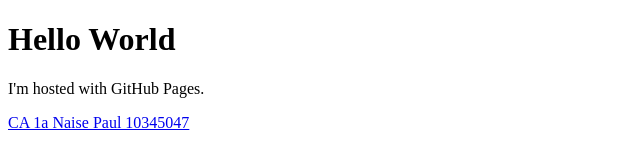
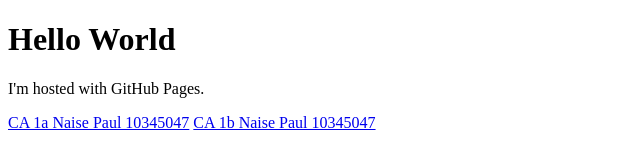
Before and after one commit to naisepaul/naisepaul.github.io, a plain HTML site: page index.html in a window 1280 px wide. Shown: the whole page, without its empty margins (0-640 px from the left). Drawn offline with Linux system fonts and the light colour scheme.

Commit message:
Update index.html

```diff
--- a/index.html
+++ b/index.html
@@ -4,5 +4,6 @@
  <h1>Hello World</h1>
  <p>I'm hosted with GitHub Pages.</p>
  <a href="https://nbviewer.jupyter.org/github/naisepaul/naisepaul.github.io/blob/master/10345047.ipynb">CA 1a Naise Paul 10345047</a>
+ <a href="https://nbviewer.jupyter.org/github/naisepaul/naisepaul.github.io/blob/master/CA2 10345047.ipynb">CA 1b Naise Paul 10345047</a>
  </body>
  </html>
```
